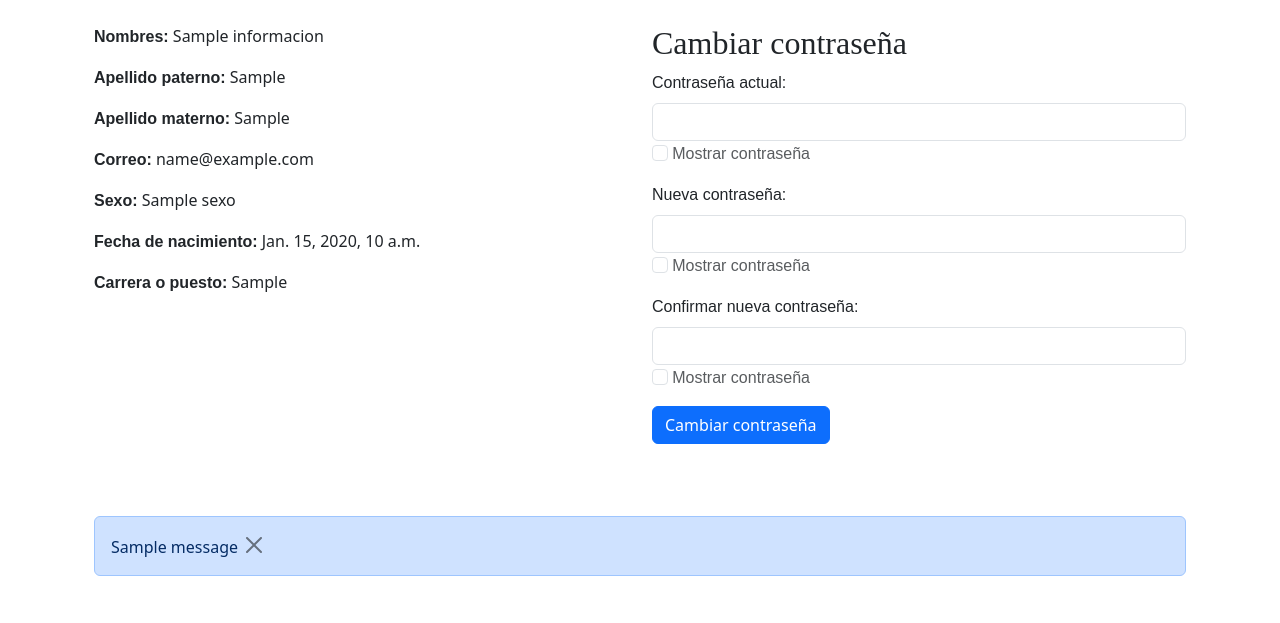
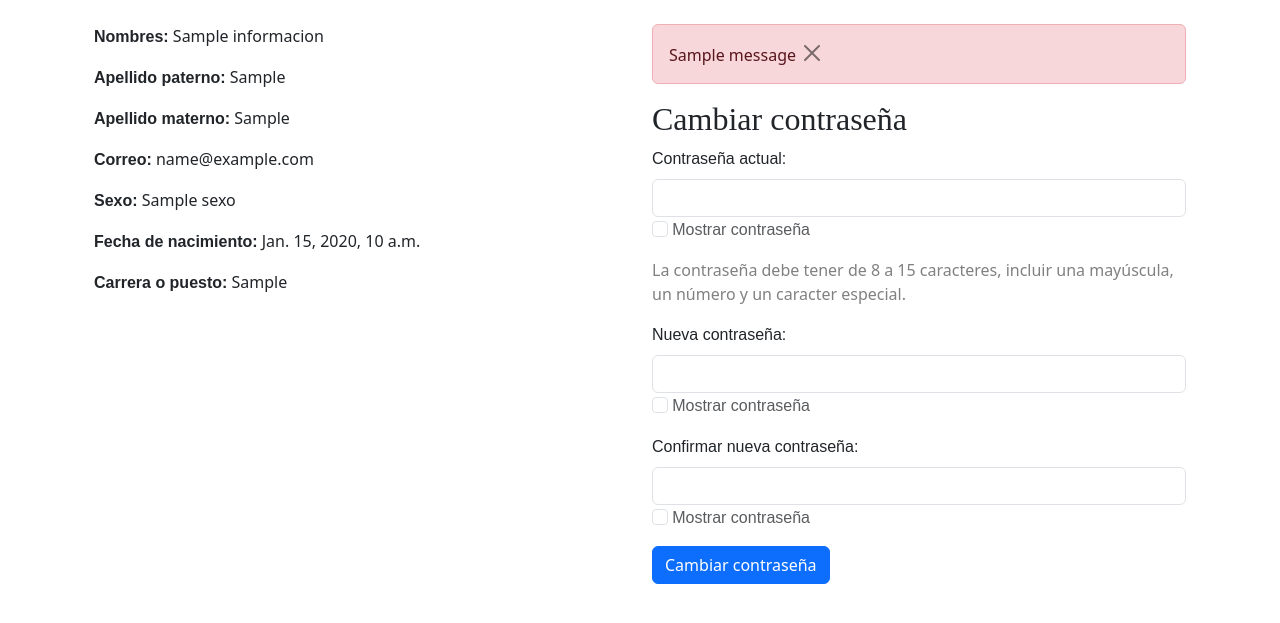
Before and after one commit to brianrscode/salud_lince, a Django app: template templates/informacion.html in a window 1280 px wide. Shown: the top 623 px of the page. Run offline with Django 3.2, Linux system fonts and the light colour scheme; the template is opened without the code that fills it: most values are stand-ins (such as "Sample title", 1, 10 or a date in 2020); one stand-in notice (Sample message) is shown; some libraries are stand-ins or nearby versions; some web fonts are replaced.

Commit message:
Cambio formato del formulario para cambio de contraseña

```diff
--- a/templates/informacion.html
+++ b/templates/informacion.html
@@ -28,6 +28,21 @@
 
             {% comment %} Columna derecha: Formulario de cambio de contraseña {% endcomment %}
             <div class="col-md-6">
+                {% comment %} Mensajes {% endcomment %}
+                {% if messages %}
+                    {% for message in messages %}
+                        <div class="alert alert-danger" role="alert">
+                            {{ message }}
+                            <button type="button" class="btn-close" data-bs-dismiss="alert" aria-label="Close"></button>
+                        </div>
+                    {% endfor %}
+                {% endif %}
+                {% if error %}
+                    <div class="alert alert-danger d-flex align-items-center" role="alert">
+                        {{ error }}
+                        <button type="button" class="btn-close" data-bs-dismiss="alert" aria-label="Close"></button>
+                    </div>
+                {% endif %}
                 <h2 class= "fuente-seasons">Cambiar contraseña</h2>
                 <form method="POST" action="{% url 'cambiar_contrasena' %}">
                     {% csrf_token %}
@@ -38,6 +53,7 @@
                         <label for="showPassword1" class="text-muted fuente-belleza">Mostrar contraseña</label>
                     </div>
                     <div class="mb-3">
+                        <p style="color: gray;">La contraseña debe tener de 8 a 15 caracteres, incluir una mayúscula, un número y un caracter especial.</p>
                         <label for="new_password" class="form-label fuente-belleza">Nueva contraseña:</label>
                         <input type="password" id="new_password" name="new_password" class="form-control" required>
                         <input type="checkbox" name="showPassword2" id="showPassword2" class="form-check-input">
@@ -56,21 +72,6 @@
 
         <br><br><br>
 
-        {% comment %} Mensajes {% endcomment %}
-        {% if messages %}
-            {% for message in messages %}
-                <div class="alert alert-primary" role="alert">
-                    {{ message }}
-                    <button type="button" class="btn-close" data-bs-dismiss="alert" aria-label="Close"></button>
-                </div>
-            {% endfor %}
-        {% endif %}
-        {% if error %}
-            <div class="alert alert-danger d-flex align-items-center" role="alert">
-                {{ error }}
-                <button type="button" class="btn-close" data-bs-dismiss="alert" aria-label="Close"></button>
-            </div>
-        {% endif %}
     </div>
 {% endblock %}
 
--- a/usuarios/views.py
+++ b/usuarios/views.py
@@ -342,12 +342,12 @@ def cambiar_contrasena(request):
         # Validación de la nueva contraseña con expresión regular (mínimo 8 y máximo 15 caracteres,
         # debe incluir al menos una letra mayúscula, un número y un carácter especial)
         if not re.match(r'^(?=.*[A-Z])(?=.*[a-z])(?=.*\d)(?=.*[@$!%*#?&])[A-Za-z\d@$!%*#?&]{8,15}$', new_password):
-            messages.error(request, "La contraseña debe tener al entre 8 y 15 caracteres, incluir una letra mayúscula, un número y un caracter especial.")
+            messages.error(request, "Contraseña inválida")
             return redirect("informacion") # Redirige si no cumple con los requisitos
 
          # Validación para la confirmación de la nueva contraseña
         if not re.match(r'^(?=.*[A-Z])(?=.*[a-z])(?=.*\d)(?=.*[@$!%*#?&])[A-Za-z\d@$!%*#?&]{8,15}$', confirm_password):
-            messages.error(request, "La contraseña debe tener al entre 8 y 15 caracteres, incluir una letra mayúscula, un número y un caracter especial.")
+            messages.error(request, "Contraseña inválida")
             return redirect("informacion") # Redirige si no cumple con los requisitos
 
         # Verificación de que la contraseña actual ingresada por el usuario sea correcta
```
Also changed, not shown: sistema_medico/settings.py (+11 -11 lines).
